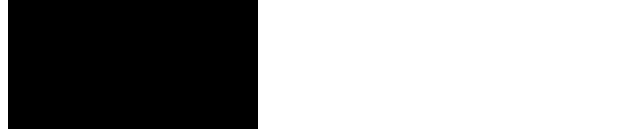
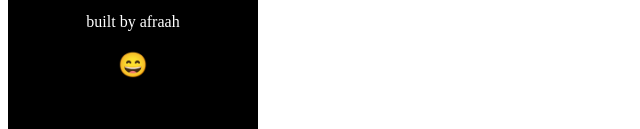
Before and after one commit to Afraahhh04/my-calculator, a plain HTML site: page index.html in a window 1280 px wide. Shown: the part 446-575 px from the top of the page, without its empty margins (0-640 px from the left). Drawn offline with Linux system fonts and the light colour scheme.

Commit message:
added emoji

```diff
--- a/index.html
+++ b/index.html
@@ -45,7 +45,8 @@
           <button class="button special" id="button" onclick="calculate()">=</button>
 
         </div>
-
+       <p> built by afraah </p>
+       <h2>&#128516;</h2>
 
     </body>
 
```
